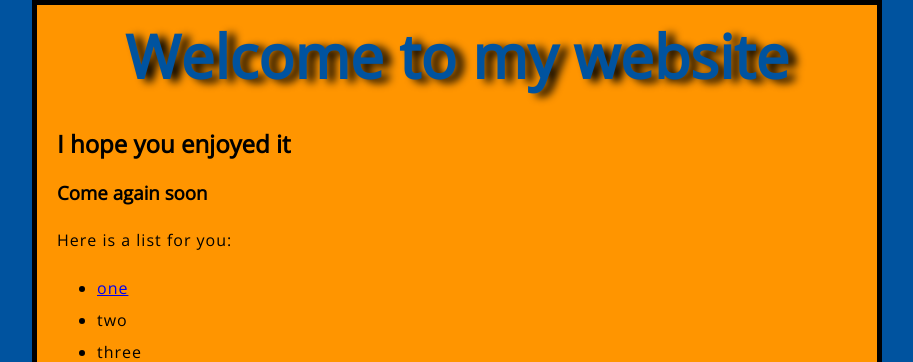
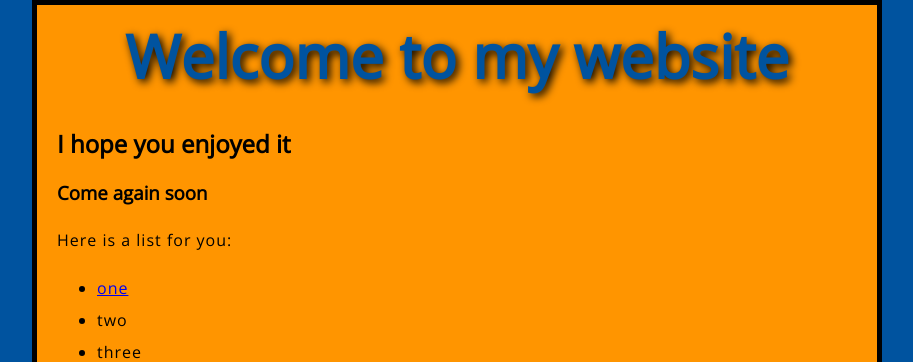
Before and after one commit to GarethAhrens/Website-test-build, a plain HTML site: page index.html in a window 1280 px wide. Shown: the top 362 px of the page, without its empty margins (183-1096 px from the left). Drawn offline with nearby package versions, Linux system fonts and the light colour scheme.

```diff
--- a/styles/style.css
+++ b/styles/style.css
@@ -26,7 +26,7 @@ h1 {
 margin: 0;
   padding: 10px 0;
   color: #00539F;
-  text-shadow: 8px 3px 9px black;
+  text-shadow: 3px 3px 9px black;
 }
 img {
 	display: block;
```
